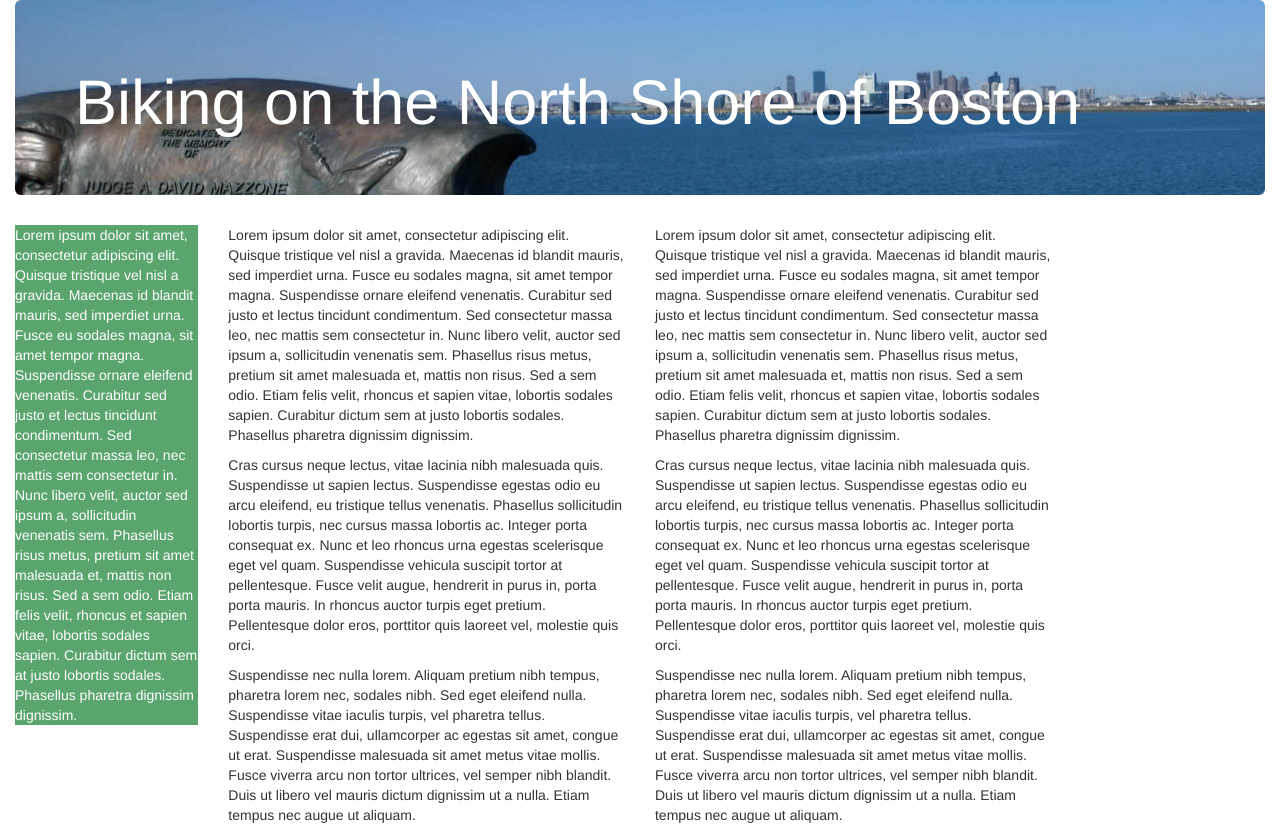
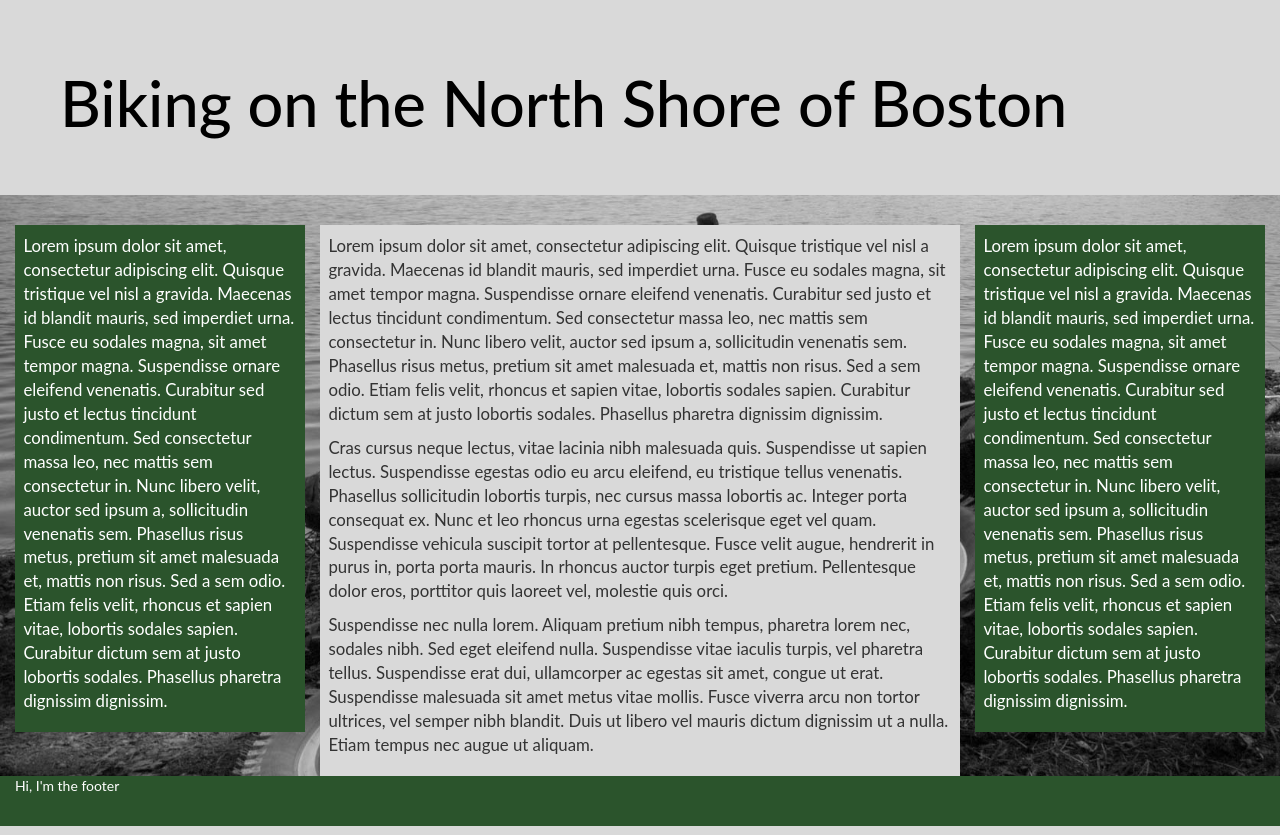
Before and after one commit to ambielecki/biking, a PHP site: page / in a window 1280 px wide. Run offline with PHP 8.4, Linux system fonts and the light colour scheme.

Commit message:
working on background and such

```diff
--- a/css/custom.css
+++ b/css/custom.css
@@ -1,8 +1,40 @@
-#site_header{
-    background-image: url("../images/bostonbackground.jpg");
+html {
+    position: relative;
+    min-height: 100%;
+}
+body {
+    font-family: 'Lato', sans-serif;
+    background-image: url("../images/background.jpg");
+    background-repeat: no-repeat;
+    background-size: cover;
+    margin-bottom: 50px; /* bottom = footer height */
+}
+footer {
+    position: absolute;
+    bottom: 0;
+    height: 50px;
+    width: 100%;
+    background-color: #2b542c;
     color: white;
 }
-#aside_left{
-    background-color: #5aa56d;
+#site_header{
+    color: black;
+}
+header .container-fluid{
+    padding: 0;
+}
+.container-fluid .jumbotron{
+    border-radius: 0;
+    background-color: #d9d9d9;
+}
+#main_content{
+    padding: 0.5em;
+    background-color:#d9d9d9;
+    font-size: 1.2em;
+}
+#aside_left, #aside_right{
+    background-color: #2b542c;
     color: white;
+    padding: 0.5em;
+    font-size: 1.2em;
 }
--- /dev/null
+++ b/footer.php
@@ -0,0 +1,6 @@
+
+<footer>
+    <div class="container-fluid">
+        Hi, I'm the footer
+    </div>
+</footer>
--- /dev/null
+++ b/header.php
@@ -0,0 +1,5 @@
+<header>
+    <div class="container-fluid">
+        <div class="jumbotron" id="site_header"><h1>Biking on the North Shore of Boston</h1></div>
+    </div>
+</header>
--- a/index.php
+++ b/index.php
@@ -12,21 +12,17 @@
     <script src="https://maxcdn.bootstrapcdn.com/bootstrap/3.3.6/js/bootstrap.min.js" integrity="sha384-0mSbJDEHialfmuBBQP6A4Qrprq5OVfW37PRR3j5ELqxss1yVqOtnepnHVP9aJ7xS" crossorigin="anonymous"></script>
 </head>
 <body>
-    <header>
-        <div class="container-fluid">
-            <div class="jumbotron" id="site_header"><h1>Biking on the North Shore of Boston</h1></div>
-        </div>
-    </header>
+    <?php include 'header.php' ?>
     <div class="container-fluid">
         <div class="row">
-            <div class="col-sm-2">
+            <div class="col-sm-3 hidden-sm hidden-xs">
                 <aside id="aside_left">
                     <p>
                         Lorem ipsum dolor sit amet, consectetur adipiscing elit. Quisque tristique vel nisl a gravida. Maecenas id blandit mauris, sed imperdiet urna. Fusce eu sodales magna, sit amet tempor magna. Suspendisse ornare eleifend venenatis. Curabitur sed justo et lectus tincidunt condimentum. Sed consectetur massa leo, nec mattis sem consectetur in. Nunc libero velit, auctor sed ipsum a, sollicitudin venenatis sem. Phasellus risus metus, pretium sit amet malesuada et, mattis non risus. Sed a sem odio. Etiam felis velit, rhoncus et sapien vitae, lobortis sodales sapien. Curabitur dictum sem at justo lobortis sodales. Phasellus pharetra dignissim dignissim.
                     </p>
                 </aside>
             </div>
-            <div class="col-sm-4">
+            <div class="col-sm-6" id="main_content">
                 <p>
                     Lorem ipsum dolor sit amet, consectetur adipiscing elit. Quisque tristique vel nisl a gravida. Maecenas id blandit mauris, sed imperdiet urna. Fusce eu sodales magna, sit amet tempor magna. Suspendisse ornare eleifend venenatis. Curabitur sed justo et lectus tincidunt condimentum. Sed consectetur massa leo, nec mattis sem consectetur in. Nunc libero velit, auctor sed ipsum a, sollicitudin venenatis sem. Phasellus risus metus, pretium sit amet malesuada et, mattis non risus. Sed a sem odio. Etiam felis velit, rhoncus et sapien vitae, lobortis sodales sapien. Curabitur dictum sem at justo lobortis sodales. Phasellus pharetra dignissim dignissim.
                 </p>
@@ -37,18 +33,15 @@
                     Suspendisse nec nulla lorem. Aliquam pretium nibh tempus, pharetra lorem nec, sodales nibh. Sed eget eleifend nulla. Suspendisse vitae iaculis turpis, vel pharetra tellus. Suspendisse erat dui, ullamcorper ac egestas sit amet, congue ut erat. Suspendisse malesuada sit amet metus vitae mollis. Fusce viverra arcu non tortor ultrices, vel semper nibh blandit. Duis ut libero vel mauris dictum dignissim ut a nulla. Etiam tempus nec augue ut aliquam.
                 </p>
             </div>
-            <div class="col-sm-4">
-                <p>
-                    Lorem ipsum dolor sit amet, consectetur adipiscing elit. Quisque tristique vel nisl a gravida. Maecenas id blandit mauris, sed imperdiet urna. Fusce eu sodales magna, sit amet tempor magna. Suspendisse ornare eleifend venenatis. Curabitur sed justo et lectus tincidunt condimentum. Sed consectetur massa leo, nec mattis sem consectetur in. Nunc libero velit, auctor sed ipsum a, sollicitudin venenatis sem. Phasellus risus metus, pretium sit amet malesuada et, mattis non risus. Sed a sem odio. Etiam felis velit, rhoncus et sapien vitae, lobortis sodales sapien. Curabitur dictum sem at justo lobortis sodales. Phasellus pharetra dignissim dignissim.
-                </p>
-                <p>
-                    Cras cursus neque lectus, vitae lacinia nibh malesuada quis. Suspendisse ut sapien lectus. Suspendisse egestas odio eu arcu eleifend, eu tristique tellus venenatis. Phasellus sollicitudin lobortis turpis, nec cursus massa lobortis ac. Integer porta consequat ex. Nunc et leo rhoncus urna egestas scelerisque eget vel quam. Suspendisse vehicula suscipit tortor at pellentesque. Fusce velit augue, hendrerit in purus in, porta porta mauris. In rhoncus auctor turpis eget pretium. Pellentesque dolor eros, porttitor quis laoreet vel, molestie quis orci.
-                </p>
-                <p>
-                    Suspendisse nec nulla lorem. Aliquam pretium nibh tempus, pharetra lorem nec, sodales nibh. Sed eget eleifend nulla. Suspendisse vitae iaculis turpis, vel pharetra tellus. Suspendisse erat dui, ullamcorper ac egestas sit amet, congue ut erat. Suspendisse malesuada sit amet metus vitae mollis. Fusce viverra arcu non tortor ultrices, vel semper nibh blandit. Duis ut libero vel mauris dictum dignissim ut a nulla. Etiam tempus nec augue ut aliquam.
-                </p>
+            <div class="col-sm-3">
+                <aside id="aside_right">
+                    <p>
+                        Lorem ipsum dolor sit amet, consectetur adipiscing elit. Quisque tristique vel nisl a gravida. Maecenas id blandit mauris, sed imperdiet urna. Fusce eu sodales magna, sit amet tempor magna. Suspendisse ornare eleifend venenatis. Curabitur sed justo et lectus tincidunt condimentum. Sed consectetur massa leo, nec mattis sem consectetur in. Nunc libero velit, auctor sed ipsum a, sollicitudin venenatis sem. Phasellus risus metus, pretium sit amet malesuada et, mattis non risus. Sed a sem odio. Etiam felis velit, rhoncus et sapien vitae, lobortis sodales sapien. Curabitur dictum sem at justo lobortis sodales. Phasellus pharetra dignissim dignissim.
+                    </p>
+                </aside>
             </div>
         </div>
     </div><!-- end container -->
+    <?php include 'footer.php' ?>
 </body>
 </html>
```
Also changed, not shown: images/background.jpg (added), images/bostonbackground.jpg.
